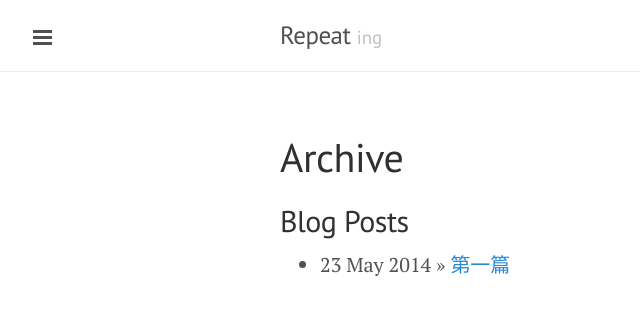
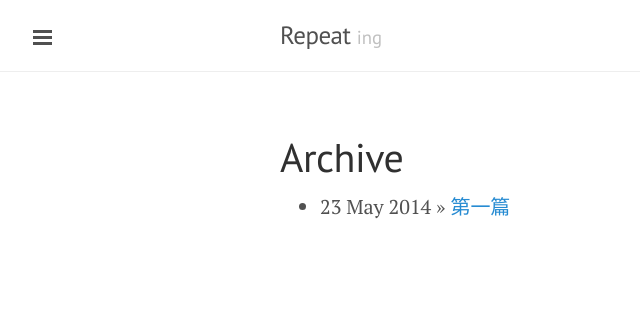
Before and after one commit to ppggff/ppggff.github.io, a Jekyll site: the page built from archive.md, in a window 1280 px wide. Shown: the top 316 px of the page, without its empty margins (0-640 px from the left). Built offline with Jekyll 4.4.1, drawn with Linux system fonts in a browser that asks for light colours; Markdown is read by kramdown in place of the engine named in the settings.

Commit message:
update url format

```diff
--- a/_config.yml
+++ b/_config.yml
@@ -3,7 +3,7 @@ markdown:         redcarpet
 highlighter:      pygments
 
 # Permalinks
-permalink:        pretty
+permalink:        /:title
 
 # Setup
 title:            Repeat
--- a/archive.md
+++ b/archive.md
@@ -1,9 +1,8 @@
 ---
 layout: page
 title: Archive
+permalink: archive/
 ---
-
-## Blog Posts
 
 {% for post in site.posts %}
   * {{ post.date | date_to_string }} &raquo; [ {{ post.title }} ]({{ post.url }})
```
Also changed, not shown: about.md (+1 -0 lines).
